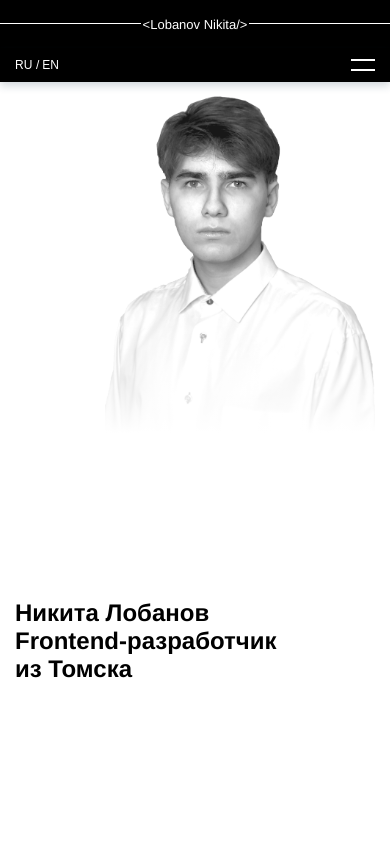
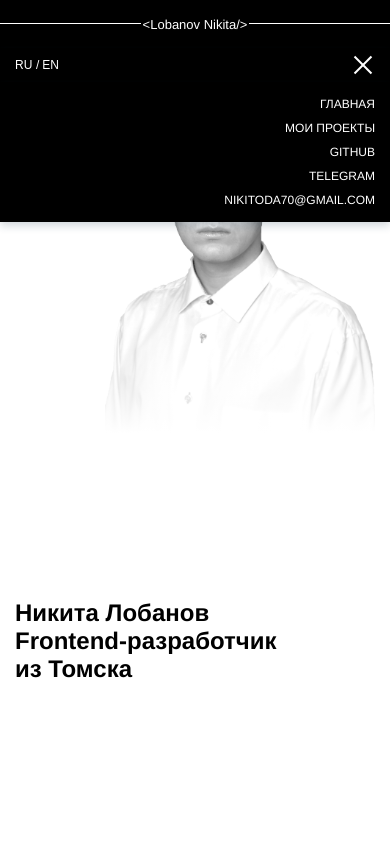
Before and after one commit to nikitoda70/portfolio, a Vue app: page / in a window 390 px wide. Both pictures are taken after a click on the button 363 px from the left and 65 px from the top of the page. Shown: the top 844 px of the page. Built offline with nearby package versions, Linux system fonts and the light colour scheme.

Commit message:
feat: add burger menu

```diff
--- a/src/assets/styles/_.scss
+++ b/src/assets/styles/_.scss
@@ -8,6 +8,7 @@
 @import "switch";
 @import "nav";
 @import "nav-item";
+@import "nav-menu";
 @import "footer";
 
 @import "hero";
--- /dev/null
+++ b/src/assets/styles/_nav-menu.scss
@@ -0,0 +1,35 @@
+.nav-menu {
+  position: absolute;
+  top: 100%;
+  left: 0;
+  width: 100%;
+  height: 100vh;
+  z-index: 1;
+  display: none;
+
+  @media (max-width: $md) {
+    display: block;
+  }
+
+  &__content {
+    background-color: $black;
+    box-shadow: 0px 4px 8px 0px rgba(34, 60, 80, 0.2);
+  }
+
+  &__wrapper {
+    padding: 15px 0;
+    display: flex;
+    flex-direction: column;
+    align-items: flex-end;
+  }
+}
+
+.menu-enter-active,
+.menu-leave-active {
+  transition: all 0.5s ease-in-out;
+}
+
+.menu-enter-from,
+.menu-leave-active {
+  transform: translateX(100%);
+}
--- a/src/assets/styles/_nav.scss
+++ b/src/assets/styles/_nav.scss
@@ -1,4 +1,5 @@
 .nav {
+  position: relative;
   padding: 15px 60px;
   display: flex;
   align-items: center;
@@ -46,6 +47,19 @@
       padding: 0;
       border-radius: 0;
       position: relative;
+      transition: all .5s ease-in-out;
+
+      &.show-menu {
+        .nav__button-top {
+          top: 50%;
+          transform: translateY(-50%) rotate(45deg);
+        }
+
+        .nav__button-bottom {
+          bottom: 50%;
+          transform: translateY(50%) rotate(-45deg);
+        }
+      }
     }
 
     &-top {
@@ -55,6 +69,7 @@
       width: 100%;
       height: 2px;
       position: absolute;
+      transition: all .5s ease-in-out;
     }
 
     &-bottom {
@@ -64,6 +79,7 @@
       width: 100%;
       height: 2px;
       position: absolute;
+      transition: all .5s ease-in-out;
     }
   }
 }
--- a/src/components/NavComponent.vue
+++ b/src/components/NavComponent.vue
@@ -14,8 +14,31 @@
       >nikitoda70@gmail.com</a
     >
   </div>
-  <button class="nav__button">
+  <button class="nav__button" :class="{ 'show-menu': showMenu }" @click="changeMenu">
     <div class="nav__button-top"></div>
     <div class="nav__button-bottom"></div>
   </button>
+  <transition name="menu">
+    <NavMenu v-if="showMenu" @close="changeMenu" />
+  </transition>
 </template>
+
+<script>
+import NavMenu from '@/components/NavMenu'
+
+export default {
+  components: {
+    NavMenu
+  },
+  data() {
+    return {
+      showMenu: false
+    }
+  },
+  methods: {
+    changeMenu() {
+      this.showMenu = !this.showMenu
+    }
+  }
+}
+</script>
--- /dev/null
+++ b/src/components/NavMenu.vue
@@ -0,0 +1,28 @@
+<template>
+  <div class="nav-menu" @click="$emit('close', false)" @wheel.prevent @scroll.prevent>
+    <div class="nav-menu__content">
+      <div class="container">
+        <div class="nav-menu__wrapper">
+          <router-link class="nav-item" to="/">{{
+            $t("nav.main")
+          }}</router-link>
+          <router-link class="nav-item" to="/projects">{{
+            $t("nav.projects")
+          }}</router-link>
+          <a
+            class="nav-item"
+            target="_blank"
+            href="https://github.com/nikitoda70"
+            >Github</a
+          >
+          <a class="nav-item" target="_blank" href="https://t.me/stfuchump"
+            >Telegram</a
+          >
+          <a class="nav-item" href="mailto:nikitoda70@gmail.com"
+            >nikitoda70@gmail.com</a
+          >
+        </div>
+      </div>
+    </div>
+  </div>
+</template>
--- a/src/router/index.js
+++ b/src/router/index.js
@@ -5,12 +5,18 @@ const routes = [
   {
     path: '/',
     name: 'home',
-    component: HomeView
+    component: HomeView,
+    meta: {
+      title: 'Lobanov Nikita'
+    }
   },
   {
     path: '/projects',
     name: 'projects',
-    component: () => import('../views/ProjectsView.vue')
+    component: () => import('../views/ProjectsView.vue'),
+    meta: {
+      title: 'Lobanov Nikita - projects'
+    }
   },
   {
     path: "/:catchAll(.*)",
@@ -26,4 +32,9 @@ const router = createRouter({
   },
 })
 
+router.beforeEach((to, from, next) => {
+  document.title = `${to.meta.title}`
+  next()
+})
+
 export default router
```
